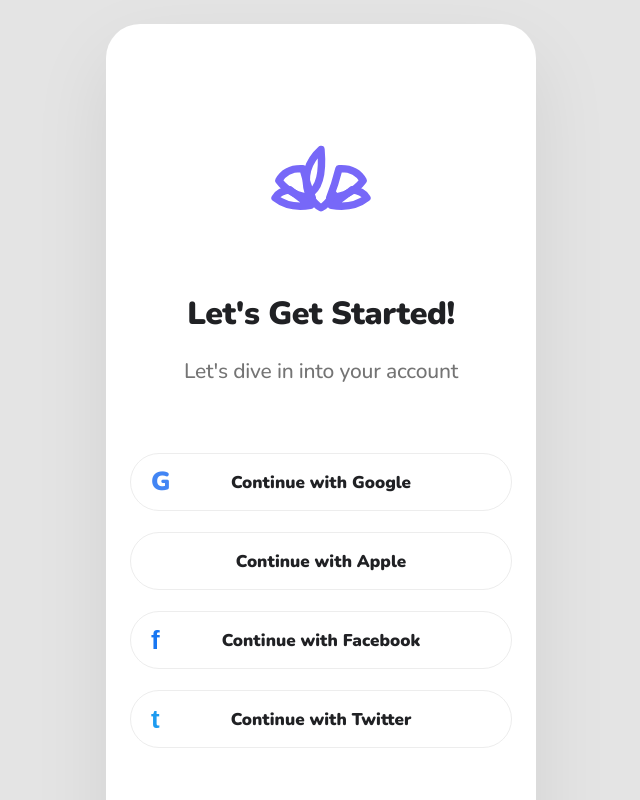
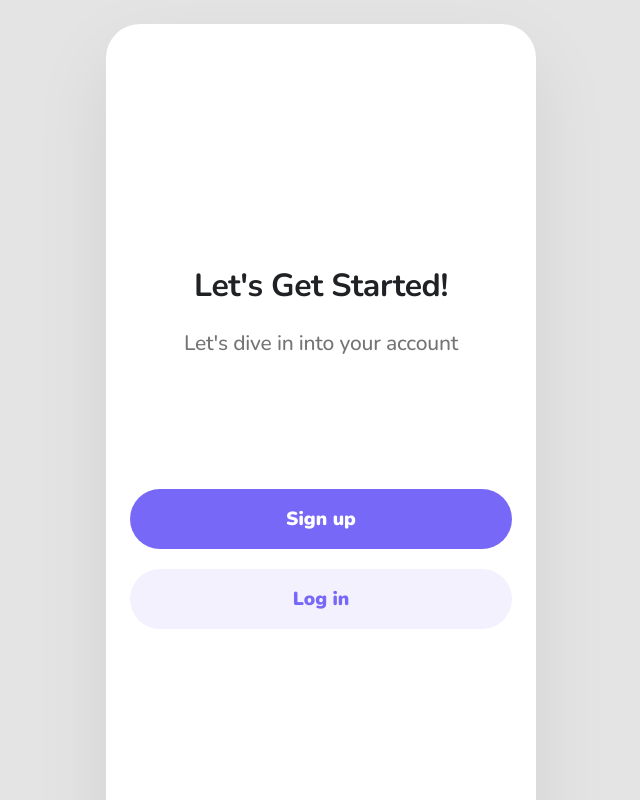
Before and after one commit to kostyaderkach/yoga-repo, a Next.js app: page / in a window 1280 px wide. Shown: the top 800 px of the page, without its empty margins (319-959 px from the left). Built offline with nearby package versions, Linux system fonts and the light colour scheme.

Commit message:
Simplify welcome actions

```diff
--- a/app/globals.css
+++ b/app/globals.css
@@ -9,8 +9,6 @@
   --field: #f7f7f8;
   --purple: #7768f8;
   --purple-soft: #f4f1ff;
-  --facebook: #1877f2;
-  --twitter: #1d9bf0;
 }
 
 * {
@@ -67,29 +65,16 @@
 .welcomeScreen {
   display: flex;
   flex-direction: column;
-  padding: 118px 24px 26px;
+  padding: 244px 24px 26px;
 }
 
 .welcomeHero {
   text-align: center;
 }
 
-.lotusMark {
-  display: block;
-  fill: none;
-  height: 72px;
-  margin: 0 auto 82px;
-  overflow: visible;
-  stroke: var(--purple);
-  stroke-linecap: round;
-  stroke-linejoin: round;
-  stroke-width: 12;
-  width: 116px;
-}
-
 .welcomeHero h1 {
   font-size: 32px;
-  font-weight: 900;
+  font-weight: 700;
   letter-spacing: -0.4px;
   line-height: 1.12;
   margin: 0;
@@ -104,56 +89,10 @@
   margin: 26px 0 0;
 }
 
-.socialStack {
-  display: grid;
-  gap: 21px;
-  margin-top: 68px;
-}
-
-.socialButton {
-  align-items: center;
-  background: #fff;
-  border: 1.5px solid var(--line);
-  border-radius: 999px;
-  color: var(--ink);
-  display: grid;
-  font-size: 17px;
-  font-weight: 900;
-  grid-template-columns: 42px minmax(0, 1fr) 42px;
-  min-height: 58px;
-  padding: 0 20px;
-  text-align: center;
-}
-
-.socialButton span {
-  font-size: 26px;
-  font-weight: 900;
-  justify-self: start;
-  line-height: 1;
-}
-
-.googleMark {
-  color: #4285f4;
-}
-
-.appleMark {
-  color: #000;
-}
-
-.facebookMark {
-  color: var(--facebook);
-  font-family: Arial, sans-serif;
-}
-
-.twitterMark {
-  color: var(--twitter);
-  font-family: Arial, sans-serif;
-}
-
 .welcomeActions {
   display: grid;
   gap: 20px;
-  margin-top: 76px;
+  margin-top: 132px;
 }
 
 .primaryPurpleButton,
@@ -320,6 +259,6 @@
   }
 
   .welcomeScreen {
-    padding-top: 98px;
+    padding-top: 214px;
   }
 }
--- a/app/page.tsx
+++ b/app/page.tsx
@@ -1,42 +1,12 @@
 import Link from 'next/link'
-
-const providers = [
-  { name: 'Google', mark: 'G', className: 'googleMark' },
-  { name: 'Apple', mark: '', className: 'appleMark' },
-  { name: 'Facebook', mark: 'f', className: 'facebookMark' },
-  { name: 'Twitter', mark: 't', className: 'twitterMark' },
-]
-
-function LotusMark() {
-  return (
-    <svg className="lotusMark" viewBox="0 0 164 116" aria-hidden="true">
-      <path d="M82 12C61 31 53 56 62 84C76 77 86 58 82 12Z" />
-      <path d="M53 43C35 42 22 48 14 62C26 78 44 88 68 90C62 75 57 59 53 43Z" />
-      <path d="M111 43C129 42 142 48 150 62C138 78 120 88 96 90C102 75 107 59 111 43Z" />
-      <path d="M32 77C21 78 13 82 8 90C22 101 41 106 65 102C54 94 43 86 32 77Z" />
-      <path d="M132 77C143 78 151 82 156 90C142 101 123 106 99 102C110 94 121 86 132 77Z" />
-      <path d="M62 84C69 96 76 103 82 106C88 103 95 96 102 84" />
-    </svg>
-  )
-}
 
 export default function WelcomePage() {
   return (
     <main className="appStage">
       <section className="welcomeScreen">
         <div className="welcomeHero">
-          <LotusMark />
           <h1>Let&apos;s Get Started!</h1>
           <p>Let&apos;s dive in into your account</p>
-        </div>
-
-        <div className="socialStack" aria-label="Social sign in options">
-          {providers.map((provider) => (
-            <button className="socialButton" key={provider.name} type="button">
-              <span className={provider.className}>{provider.mark}</span>
-              Continue with {provider.name}
-            </button>
-          ))}
         </div>
 
         <div className="welcomeActions">
```
